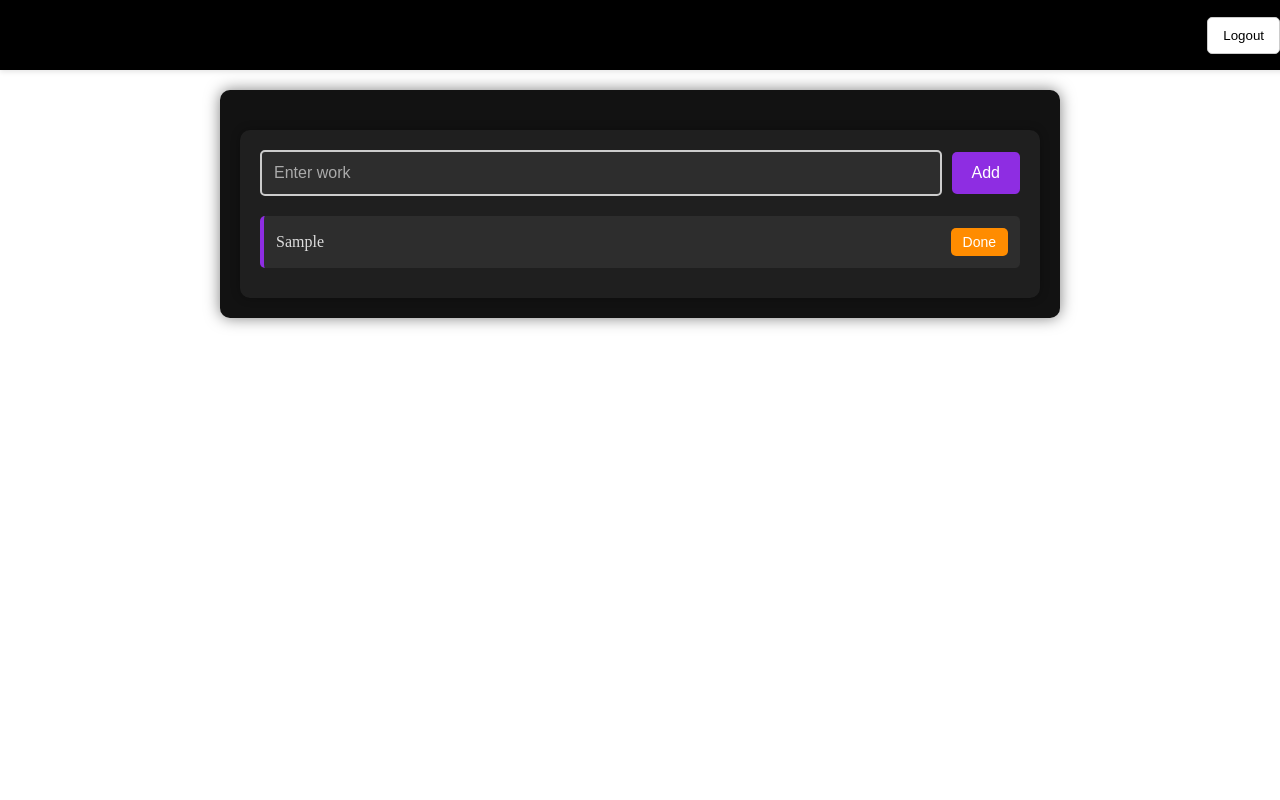
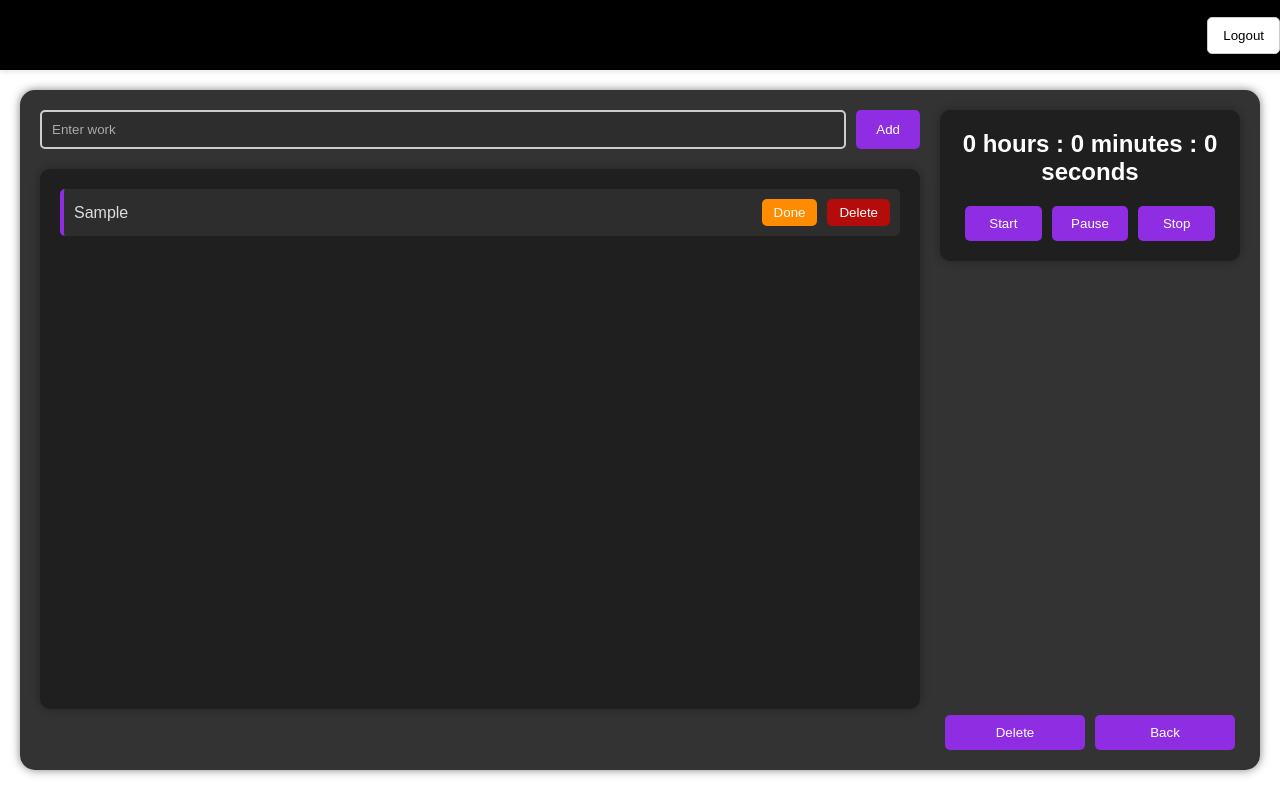
Before and after one commit to saksham0310/TaskHive, an Angular app: page /task/1 in a window 1280 px wide. Both pictures are taken after typing "Sample" into the empty fields and a click on the button "Add". Built offline with nearby package versions, Linux system fonts and the light colour scheme.

Commit message:
added timmer in task-details

```diff
--- a/src/app/task/component/task-details/task-details.component.css
+++ b/src/app/task/component/task-details/task-details.component.css
@@ -1,79 +1,85 @@
-/* Main container styling */
-.main {
+.container {
+    display: flex;
+    justify-content: space-between;
+    max-width: 1200px;
+    margin: 0 auto;
     padding: 20px;
-    max-width: 800px;
-    margin: 20px auto;
-    background-color: #121212;
-    border-radius: 10px;
-    box-shadow: 0 0 15px rgba(0, 0, 0, 0.5);
-    color: #ffffff;
+    background-color: #333;
+    border-radius: 15px;
+    box-shadow: 0 0 10px rgba(0, 0, 0, 0.5);
+    color: white;
+    font-family: Arial, sans-serif;
+    height: 80vh;
+    margin-top: 20px;
 }
 
-  /* Styling for task details as a banner */
+.main {
+    flex: 1;
+    margin-right: 20px;
+    display: flex;
+    flex-direction: column;
+}
+
+h1 {
+    text-align: center;
+    margin-bottom: 20px;
+    color: #fff;
+}
+
 .display-task {
+    background: linear-gradient(135deg, #8e2de2, #4a00e0);
+    padding: 20px;
+    border-radius: 10px;
     margin-bottom: 20px;
-    padding: 30px;
-    background: linear-gradient(135deg, #8e2de2, #4a00e0);
-    color: white;
-    border-radius: 10px;
+    box-shadow: 0 0 10px rgba(0, 0, 0, 0.3);
     text-align: center;
-    box-shadow: 0 0 10px rgba(0, 0, 0, 0.3);
 }
 
 .task-name {
     font-size: 28px;
     font-weight: bold;
-    margin-bottom: 15px;
+    margin-bottom: 10px;
 }
 
 .task-time {
-    display: flex;
-    justify-content: center;
-    gap: 10px;
-    font-size: 22px;
+    font-size: 20px;
     font-weight: bold;
 }
 
-  /* Styling for subtask section */
 .display-subtask {
-    margin-top: 20px;
     padding: 20px;
     background-color: #1f1f1f;
     border-radius: 10px;
     box-shadow: 0 0 10px rgba(0, 0, 0, 0.3);
+    flex: 1;
+    overflow-y: auto;
+    max-height: 500px; /* Adjust the height as needed */
 }
 
 .add-task {
     display: flex;
-    align-items: center;
+    justify-content: space-between;
     margin-bottom: 20px;
 }
 
 .add-task input {
     flex: 1;
-    padding: 12px;
-    font-size: 16px;
+    padding: 10px;
+    margin-right: 10px;
     border: 2px solid #ccc;
     border-radius: 5px;
-    margin-right: 10px;
-    transition: border-color 0.3s;
     background-color: #2d2d2d;
-    color: #ffffff;
+    color: white;
 }
 
 .add-task input::placeholder {
     color: #aaa;
 }
 
-  .add-task input:focus {
-    border-color: #8e2de2;
-  }
-
 .add-task button {
-    padding: 12px 20px;
-    font-size: 16px;
-    color: #fff;
+    padding: 10px 20px;
     background-color: #8e2de2;
+    color: white;
     border: none;
     border-radius: 5px;
     cursor: pointer;
@@ -88,10 +94,8 @@
     display: flex;
     justify-content: space-between;
     align-items: center;
-    padding: 12px;
-    font-size: 16px;
-    color: #ddd;
     background-color: #2d2d2d;
+    padding: 10px;
     border-left: 4px solid #8e2de2;
     border-radius: 5px;
     margin-bottom: 10px;
@@ -103,31 +107,151 @@
     border-color: #4a00e0;
 }
 
+.subtask-value {
+    flex: 1;
+    color: #ddd;
+}
+
 .subtask-value.done {
     text-decoration: line-through;
     color: #777;
 }
 
-  .toggleButton {
+.toggleButton, .Delete-btn {
     padding: 6px 12px;
-    font-size: 14px;
-    color: #fff;
-    background-color: #ff8c00;
+    margin-left: 10px;
     border: none;
     border-radius: 5px;
+    color: white;
     cursor: pointer;
     transition: background-color 0.3s;
-    margin-left: 10px;
+}
+
+.toggleButton {
+    background-color: #ff8c00;
+}
+
+.toggleButton.done {
+    background-color: #28a745;
 }
 
 .toggleButton:hover {
     background-color: #e07b00;
 }
 
-  .toggleButton.done {
+.toggleButton.done:hover {
+    background-color: #218838;
+}
+
+.Delete-btn {
+    background-color: #b40b0b;
+}
+
+.Delete-btn:hover {
+    background-color: #6f0606;
+}
+
+/* Timer and Button Section */
+.sidebar {
+    width: 300px;
+    display: flex;
+    flex-direction: column;
+    justify-content: space-between;
+}
+
+.timer-section {
+    padding: 20px;
+    background-color: #1f1f1f;
+    border-radius: 10px;
+    box-shadow: 0 0 10px rgba(0, 0, 0, 0.3);
+    text-align: center;
+    margin-bottom: 20px;
+}
+
+.display-section {
+    font-size: 24px;
+    font-weight: bold;
+    margin-bottom: 20px;
+}
+
+.timer-btn-section {
+    display: flex;
+    justify-content: space-around;
+}
+
+.timer-btn-section button {
+    flex: 1;
+    padding: 10px;
+    margin: 0 5px;
+    background-color: #8e2de2;
+    color: white;
+    border: none;
+    border-radius: 5px;
+    cursor: pointer;
+    transition: background-color 0.3s;
+}
+
+.timer-btn-section button:hover {
+    background-color: #4a00e0;
+}
+
+.Start-btn {
     background-color: #28a745;
 }
 
-  .toggleButton.done:hover {
+.Start-btn:hover {
     background-color: #218838;
 }
+
+.Pause-btn {
+    background-color: #ff8c00;
+}
+
+.Pause-btn:hover {
+    background-color: #e07b00;
+}
+
+.Stop-btn {
+    background-color: #b40b0b;
+}
+
+.Stop-btn:hover {
+    background-color: #6f0606;
+}
+
+.Task-done-back-button-section {
+    display: flex;
+    justify-content: space-between;
+}
+
+.Task-done-back-button-section button {
+    flex: 1;
+    padding: 10px;
+    margin: 0 5px;
+    background-color: #8e2de2;
+    color: white;
+    border: none;
+    border-radius: 5px;
+    cursor: pointer;
+    transition: background-color 0.3s;
+}
+
+.Task-done-back-button-section button:hover {
+    background-color: #4a00e0;
+}
+
+.Task-Delete-btn {
+    background-color: #b40b0b;
+}
+
+.Task-Delete-btn:hover {
+    background-color: #6f0606;
+}
+
+.Task-Back-btn {
+    background-color: #28a745;
+}
+
+.Task-Back-btn:hover {
+    background-color: #218838;
+}
--- a/src/app/task/component/task-details/task-details.component.html
+++ b/src/app/task/component/task-details/task-details.component.html
@@ -1,20 +1,38 @@
 <app-nav></app-nav>
+<div class="container">
     <div class="main">
         <div class="display-task" *ngIf="task">
             <div class="task-value task-name">{{task.name}}</div>
             <div class="task-time">
-      <span>{{task.hours}} hours</span>
-      <span> : {{task.minutes}} minutes</span>
+                <span>{{task.hours}} hours : {{task.minutes}} minutes</span>
             </div>
         </div>
-  <div class="display-subtask">
         <div class="add-task">
             <input [(ngModel)]="des" type="text" placeholder="Enter work">
             <button (click)="addTask()">Add</button>
         </div>
+        <div class="display-subtask">
             <div *ngFor="let task of subTask" class="subtask-card">
                 <div [class.done]="task.done" class="subtask-value">{{task.description}}</div>
-      <button class="toggleButton" [class.done]="task.done" (click)="toggleDone(task)">{{task.done ? "Undo" :"Done"}}</button>
+                <button class="toggleButton" [class.done]="task.done" (click)="toggleDone(task)">{{task.done ? "Undo" : "Done"}}</button>
+                <button class="Delete-btn" (click)="DeleteBtn(task)">Delete</button>
             </div>
         </div>
     </div>
+    <div class="sidebar">
+        <div class="timer-section">
+            <div class="display-section">
+                <span>{{hours}} hours : {{minutes}} minutes : {{seconds}} seconds</span>
+            </div>
+            <div class="timer-btn-section">
+                <button class="Start-btn" >Start</button>
+                <button class="Pause-btn" >Pause</button>
+                <button class="Stop-btn" >Stop</button>
+            </div>
+        </div>
+        <div class="Task-done-back-button-section">
+            <button class="Task-Delete-btn" >Delete</button>
+            <button class="Task-Back-btn" >Back</button>
+        </div>
+    </div>
+</div>
--- a/src/app/task/component/task-details/task-details.component.ts
+++ b/src/app/task/component/task-details/task-details.component.ts
@@ -15,6 +15,10 @@ export class TaskDetailsComponent {
   subTask:Subtask[]=[];
   des:string='';
   TaskID:number=0;
+
+  hours:number=0;
+  minutes:number=0;
+  seconds:number=0;
 
   constructor(private route:ActivatedRoute,private service:TaskServiceService){}
 
@@ -42,4 +46,7 @@ export class TaskDetailsComponent {
     doneTask.done=!doneTask.done;
   }
 
+  DeleteBtn(deleteTask:Subtask){
+    this.subTask=this.subTask.filter(task=>task!==deleteTask)
+  }
 }
--- a/src/app/task/component/task-list/task-list.component.css
+++ b/src/app/task/component/task-list/task-list.component.css
@@ -2,11 +2,14 @@
     background-color: #333;
     padding: 20px;
     border-radius: 15px;
-    width: 500px;
+    width: 600px;
     margin: 50px auto;
     box-shadow: 0 0 10px rgba(0, 0, 0, 0.5);
     color: white;
-  }
+    display: flex;
+    flex-direction: column;
+    max-height: 80vh;
+}
 
   h1 {
     text-align: center;
@@ -47,8 +50,26 @@
     background-color: #ff8c00;
   }
 
+  /* Add Task button styling */
+  .showAddTask-btn {
+    width: 100%;
+    background-color: #ff8c00;
+    color: white;
+    padding: 10px;
+    border-radius: 5px;
+    cursor: pointer;
+    text-align: center;
+  }
+
+  .showAddTask-btn:hover {
+    background-color: #e07b00;
+  }
+
   .task-list {
     margin-top: 20px;
+    overflow-y: auto;
+    max-height: calc(100vh - 250px);
+    padding-right: 10px;
   }
 
   .task-card {
@@ -59,6 +80,7 @@
     border-radius: 5px;
     padding: 10px;
     margin-bottom: 10px;
+    box-shadow: 0 0 10px rgba(0, 0, 0, 0.3);
   }
 
   .task-details {
@@ -109,19 +131,6 @@
     background-color: #e07b00;
   }
 
-  .showAddTask-btn {
-    width: 100%;
-    background-color: #ff8c00;
-    color: white;
-    padding: 7px;
-    border-radius: 5px;
-    cursor: pointer;
-  }
-
-  .showAddTask-btn:hover {
-    background-color: #e07b00;
-  }
-
   /* Styling for done tasks */
   .task-name.done {
     text-decoration: line-through;
--- a/src/app/task/component/task-list/task-list.component.html
+++ b/src/app/task/component/task-list/task-list.component.html
@@ -9,9 +9,9 @@
         <button (click)="SubmitNewTask()">Add</button>
     </div>
   </ng-container>
-    <ng-container *ngIf="!showTaskBox">
+  <ng-container *ngIf="!showTaskBox">
     <button class="showAddTask-btn" (click)="displayTaskBox()">Click Here To Add Challenge</button>
-</ng-container>
+  </ng-container>
 
   <div class="task-list">
     <div *ngFor="let task of Tasks" class="task-card">
```
Lines whose indentation alone changed are shown as unchanged.
